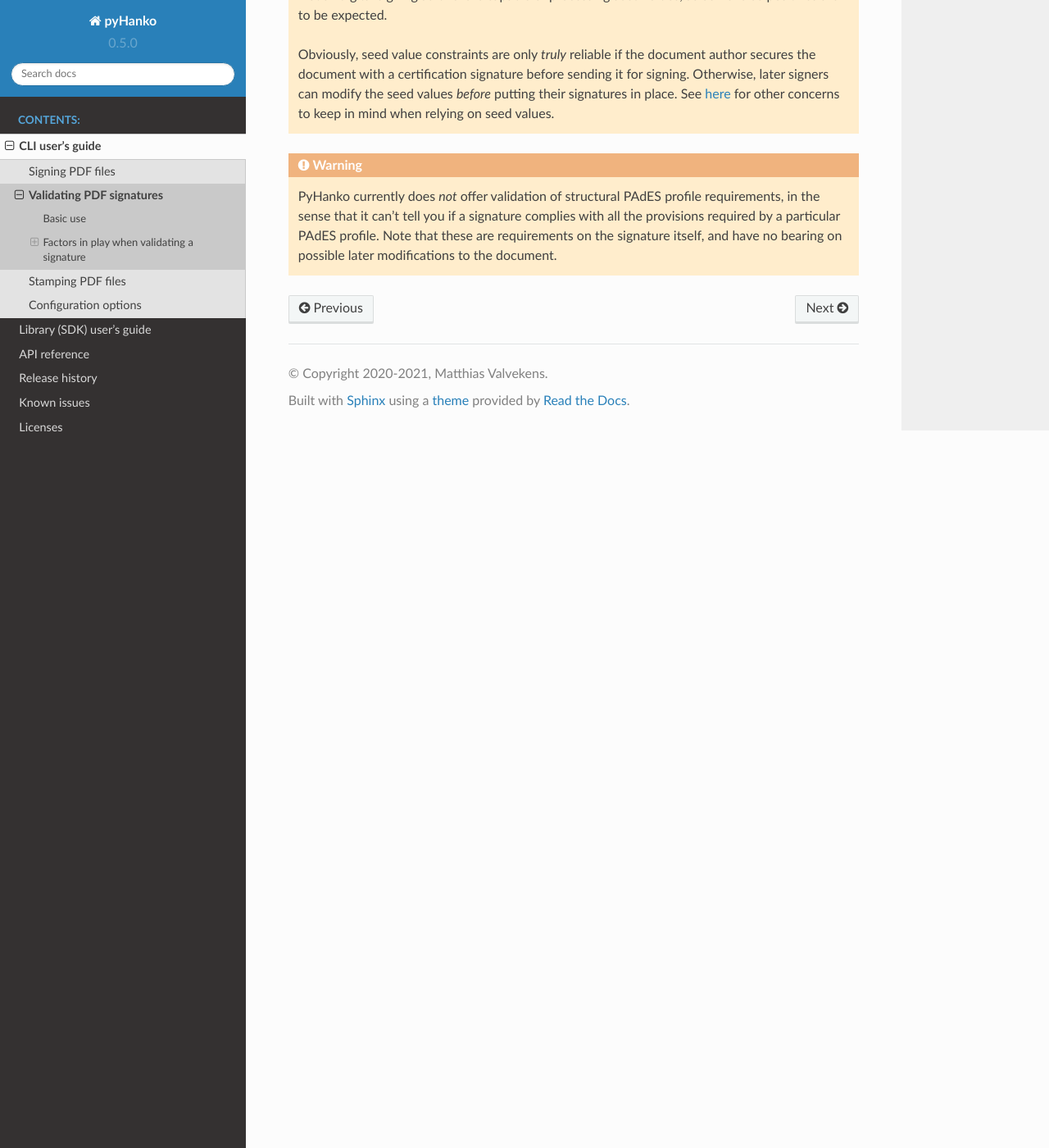
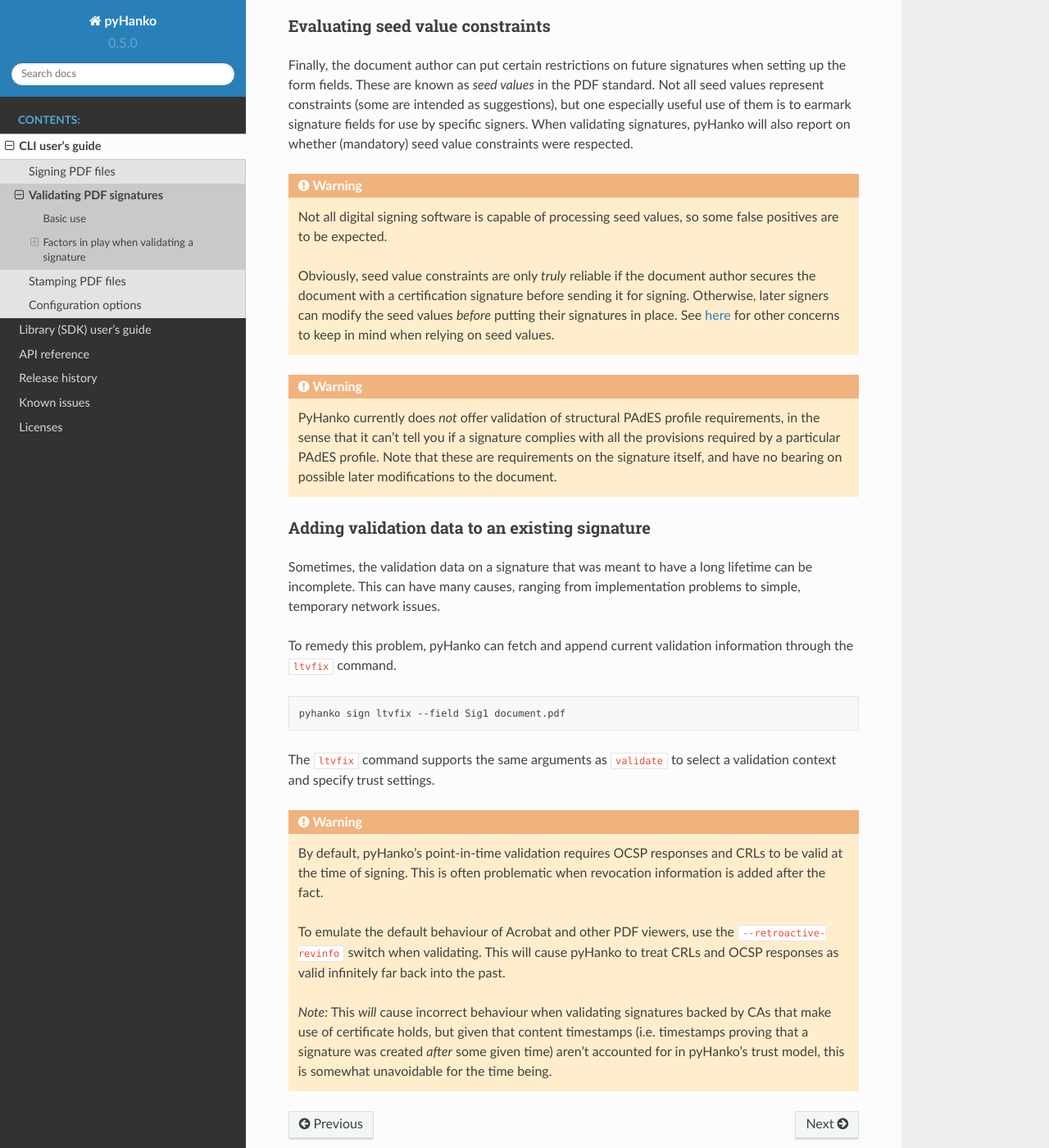
Before and after one commit to MatthiasValvekens/pyHanko, a Sphinx documentation site: the page built from docs/cli-guide/validation.rst, in a window 1280 px wide and 1400 px high, scrolled down 2291 px. Shown: the whole window at 82% size. Built offline with Sphinx 7.4.7 and the Read the Docs theme 2.0.0, drawn with Linux system fonts in a browser that asks for light colours; some of the changed text lies outside the part shown.

Commit message:
Documentation update
 - Comment on ltvfix command
 - Mention --retroactive-revinfo
 - Explain purpose of content-time-stamp

```diff
--- a/docs/cli-guide/validation.rst
+++ b/docs/cli-guide/validation.rst
@@ -107,6 +107,20 @@ of when the timestamp was made can be of crucial importance.
 PyHanko will tell you when a signature includes a timestamp token, and validate
 it along with the signature.
 
+.. note::
+    Strictly speaking, a timestamp token only provides proof that the signature
+    existed when the timestamp token was created. The signature itself may have
+    been generated long before that!
+
+    If you also need a "lower bound" on the signing time, you might want to
+    look into signed content timestamps (see
+    :attr:`~pyhanko.sign.signers.PdfSignatureMetadata.cades_signed_attr_spec`
+    and :attr:`~pyhanko.sign.ades.api.CAdESSignedAttrSpec.timestamp_content`).
+
+    Right now, pyHanko supports these when signing, but does not take them into
+    account in the validation process. They are also not available in the CLI
+    yet.
+
 
 Evaluating seed value constraints
 ^^^^^^^^^^^^^^^^^^^^^^^^^^^^^^^^^
@@ -137,3 +151,37 @@ seed value constraints were respected.
     complies with all the provisions required by a particular PAdES profile.
     Note that these are requirements on the signature itself, and have no
     bearing on possible later modifications to the document.
+
+
+Adding validation data to an existing signature
+^^^^^^^^^^^^^^^^^^^^^^^^^^^^^^^^^^^^^^^^^^^^^^^
+
+Sometimes, the validation data on a signature that was meant to have
+a long lifetime can be incomplete. This can have many causes, ranging
+from implementation problems to simple, temporary network issues.
+
+To remedy this problem, pyHanko can fetch and append current validation
+information through the ``ltvfix`` command.
+
+.. code-block:: bash
+
+    pyhanko sign ltvfix --field Sig1 document.pdf
+
+The ``ltvfix`` command supports the same arguments as ``validate`` to select
+a validation context and specify trust settings.
+
+.. warning::
+    By default, pyHanko's point-in-time validation requires OCSP responses
+    and CRLs to be valid at the time of signing. This is often problematic
+    when revocation information is added after the fact.
+
+    To emulate the default behaviour of Acrobat and other PDF viewers,
+    use the ``--retroactive-revinfo`` switch when validating.
+    This will cause pyHanko to treat CRLs and OCSP responses as valid
+    infinitely far back into the past.
+
+    *Note:* This *will* cause incorrect behaviour when validating signatures
+    backed by CAs that make use of certificate holds, but given that
+    content timestamps (i.e. timestamps proving that a signature was created
+    *after* some given time) aren't accounted for in pyHanko's trust model,
+    this is somewhat unavoidable for the time being.
```
Also changed, not shown: 1 other file.
